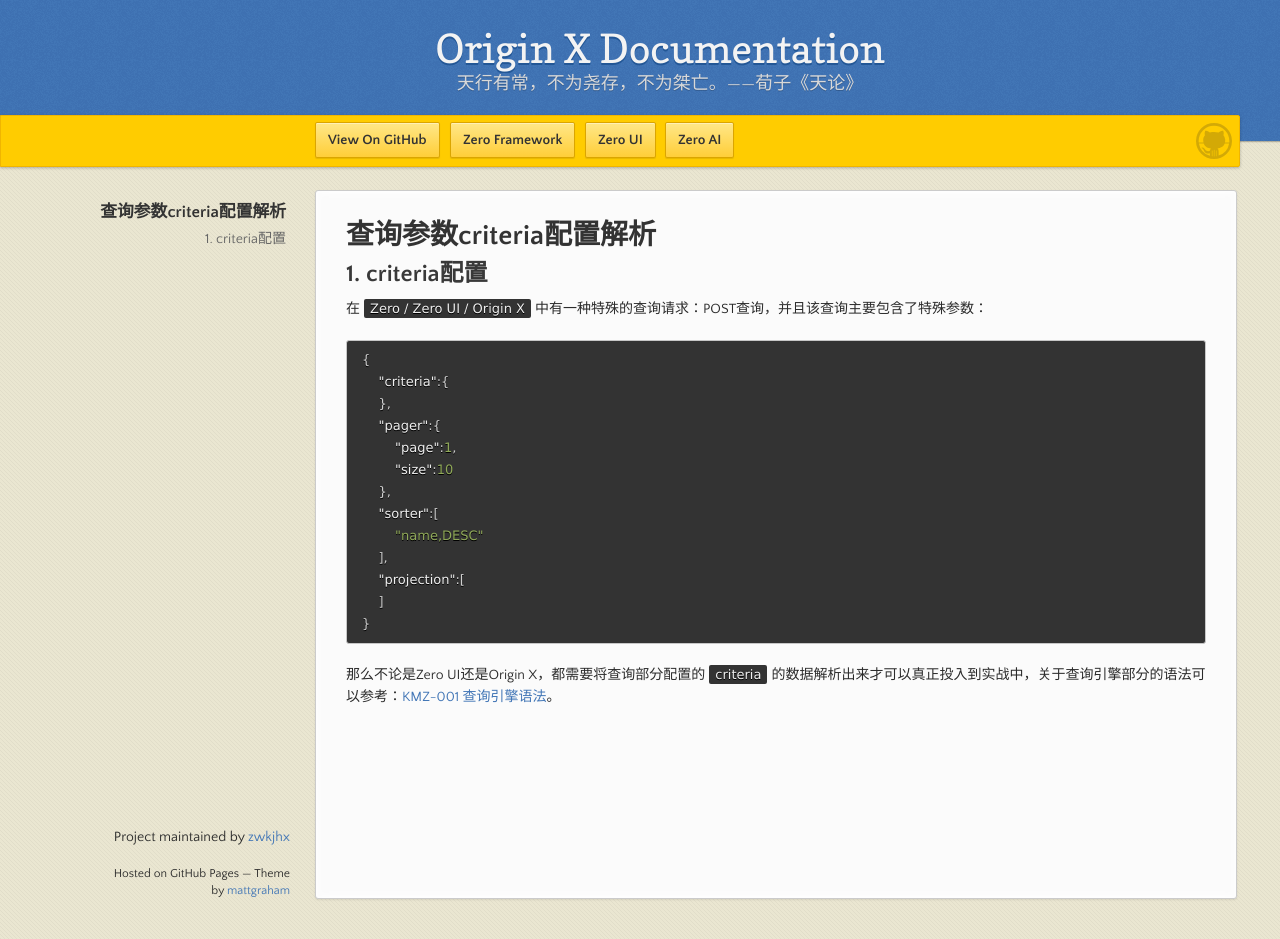
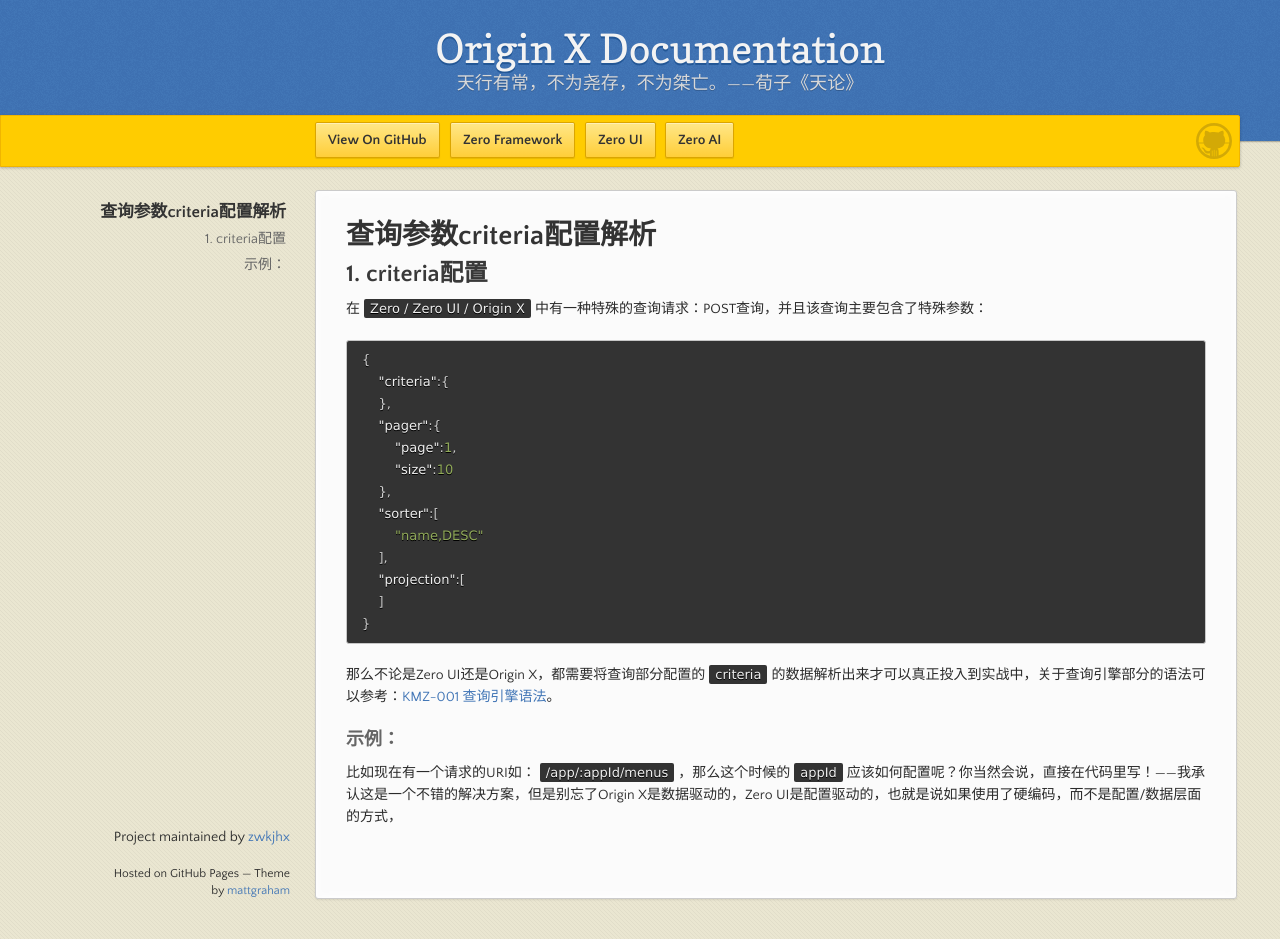
Before and after one commit to zwkjhx/ox-doc, a Jekyll site: the page built from zero-ui/1-zero-uiji-ben-jiao-cheng/zui-005-cha-xun-can-shu-criteria-pei-zhi-jie-xi.md, in a window 1280 px wide and 939 px high. Built offline with Jekyll 4.4.1, drawn with Linux system fonts in a browser that asks for light colours; our own code applies the rules of GitHub Pages for plain Markdown files.

Commit message:
Updates zero-ui/1-zero-uiji-ben-jiao-cheng/zui-005-cha-xun-can-shu-criteria-pei-zhi-jie-xi.md
Auto commit by GitBook Editor

````diff
--- a/zero-ui/1-zero-uiji-ben-jiao-cheng/zui-005-cha-xun-can-shu-criteria-pei-zhi-jie-xi.md
+++ b/zero-ui/1-zero-uiji-ben-jiao-cheng/zui-005-cha-xun-can-shu-criteria-pei-zhi-jie-xi.md
@@ -21,3 +21,7 @@
 ```
 
 那么不论是Zero UI还是Origin X，都需要将查询部分配置的`criteria`的数据解析出来才可以真正投入到实战中，关于查询引擎部分的语法可以参考：[KMZ-001 查询引擎语法](/uniform-documentation/zerohe-xin-li-lun/kmz-001-cha-xun-yin-qing-yu-fa.md)。
+
+### 示例：
+
+比如现在有一个请求的URI如：`/app/:appId/menus`，那么这个时候的`appId`应该如何配置呢？你当然会说，直接在代码里写！——我承认这是一个不错的解决方案，但是别忘了Origin X是数据驱动的，Zero UI是配置驱动的，也就是说如果使用了硬编码，而不是配置/数据层面的方式，
````
